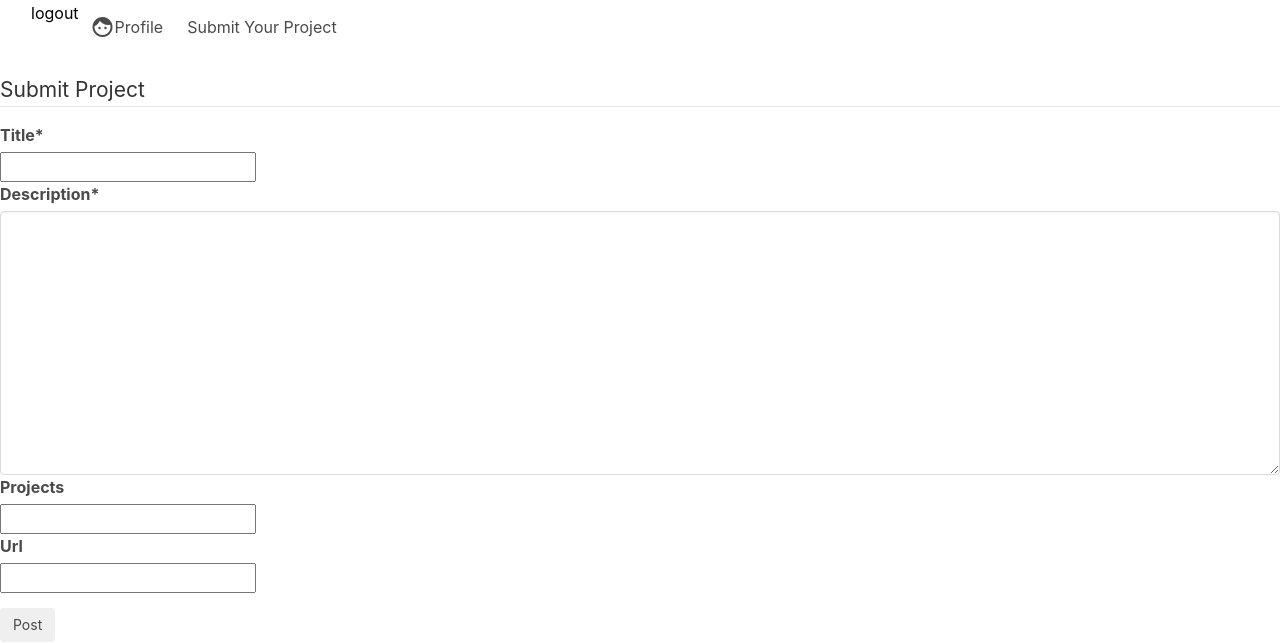
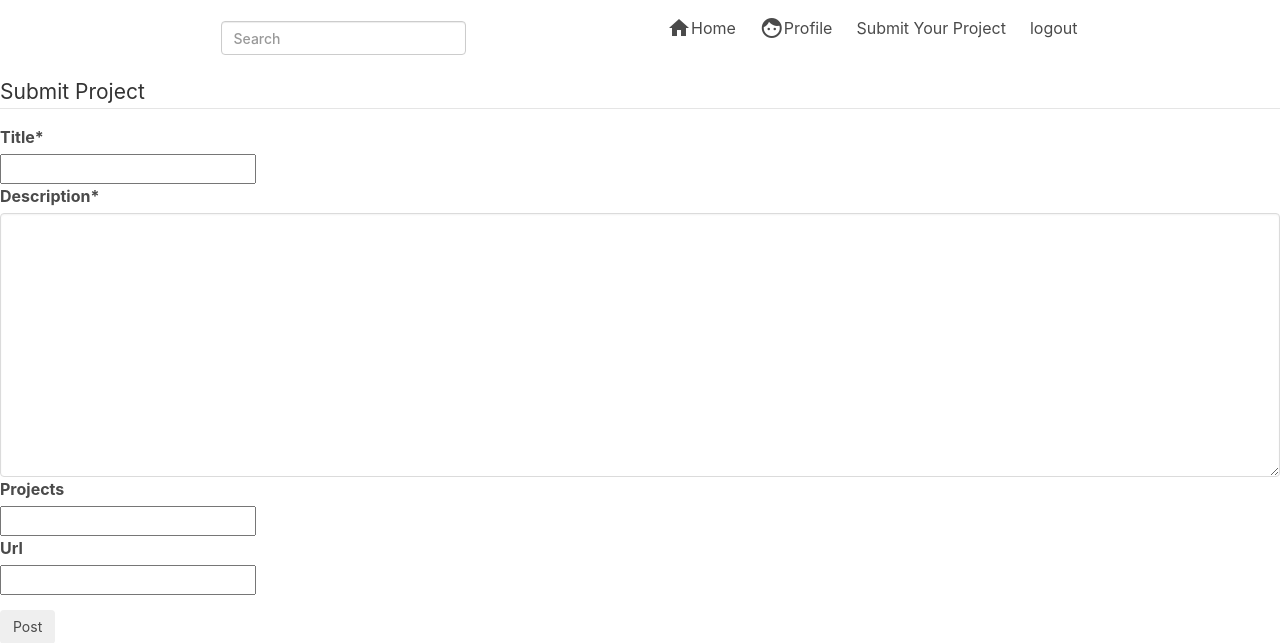
Before and after one commit to Bridgit-wairimu/Awwards, a Django app: page /post/new/ in a window 1280 px wide. Shown: the top 643 px of the page. Run offline with Django 3.2, Linux system fonts and the light colour scheme; the visitor is signed in with stand-in values (Sample User, id 1); some libraries are stand-ins or nearby versions.

Commit message:
renamed score.html to projects.html

```diff
--- a/myawwards/models.py
+++ b/myawwards/models.py
@@ -41,7 +41,7 @@ class Rating(models.Model):
         return ratings
 
     def __str__(self):
-        return f'{self.post} Rating'
+        return f'{self.design} Rating'
 
 class Post(models.Model):
     title = models.CharField(max_length=155)
--- a/myawwards/templates/navbar.html
+++ b/myawwards/templates/navbar.html
@@ -7,8 +7,20 @@
       <span aria-hidden="true"></span>
     </a>
   </div>
+  <div id="navbarBasicExample" class="navbar-menu">
 
-      <span ><a  style="color: black;"  href="{% url 'logout' %}">logout</a></span>
+
+          <form class="mb-0 h1 ml-auto mr-auto" id="searchform" action="{% url 'search' %}" >
+             <input name="search_project" autocomplete="off" id="searching" class="form-control d-none d-md-block" placeholder="Search">
+            <i class="spinner "></i>
+          </form>
+          </a>
+
+    <div class="navbar-start">
+      <a class="navbar-item" href="{%url 'index'%}">
+      <i class="material-icons">home</i>
+        Home
+      </a>
 
             <div id="navbarBasicExample" class="navbar-menu">
 
@@ -24,11 +36,17 @@
                     Submit Your Project
                   </a>
 
+            </div>
+            </div>
 
+
+
+            <div class="navbar-start">
+              <a class="navbar-item" href="{% url 'logout' %}">
+              logout
+              </a>
 
 
             </div>
                 </div>
-    </div>
-  </div>
 </nav>
--- a/myawwards/urls.py
+++ b/myawwards/urls.py
@@ -13,7 +13,9 @@ urlpatterns=[
     url(r'^profile/', views.profile, name='profile'),
     url(r'^post/<int:pk>/', PostDetailView.as_view(), name='post_detail'),
     url(r'^post/new/', PostCreateView.as_view(), name='post-create'),
-    url(r'^score/<post>', views.score, name='score'),
+    url(r'^projects/<post>', views.projects, name='projects'),
+    url(r'^search/', views.search_project, name='search'),
+
   ]
 
 
--- a/myawwards/views.py
+++ b/myawwards/views.py
@@ -104,7 +104,7 @@ def profile(request):
 
 
 @login_required(login_url='login')
-def score(request, post):
+def projects(request, post):
     post = Post.objects.get(title=post)
     ratings = Rating.objects.filter(user=request.user, post=post).first()
     rating_status = None
@@ -146,4 +146,20 @@ def score(request, post):
         'rating_status': rating_status
 
     }
-    return render(request, 'score.html', params)
+    return render(request, 'projects.html', params)
+
+
+
+def search_project(request):
+    if request.method == 'GET':
+        title = request.GET.get("title")
+        results = Post.objects.filter(title__icontains=title).all()
+        print(results)
+        message = f'name'
+        params = {
+            'results': results,
+            'message': message
+        }
+        return render(request, 'search.html', params)
+    else:
+        message = "You haven't searched for any image"
--- a/static/css/styles.css
+++ b/static/css/styles.css
@@ -1,7 +1,3 @@
 h2{
     color: green;
 }
-img{
-    height: 200px;
-
-}
```
Also changed, not shown: myawwards/templates/index.html (+2 -62 lines), myawwards/templates/search.html (+36 -0 lines), myawwards/templates/projects.html (renamed from myawwards/templates/scores.html). Lines whose indentation alone changed are shown as unchanged.
